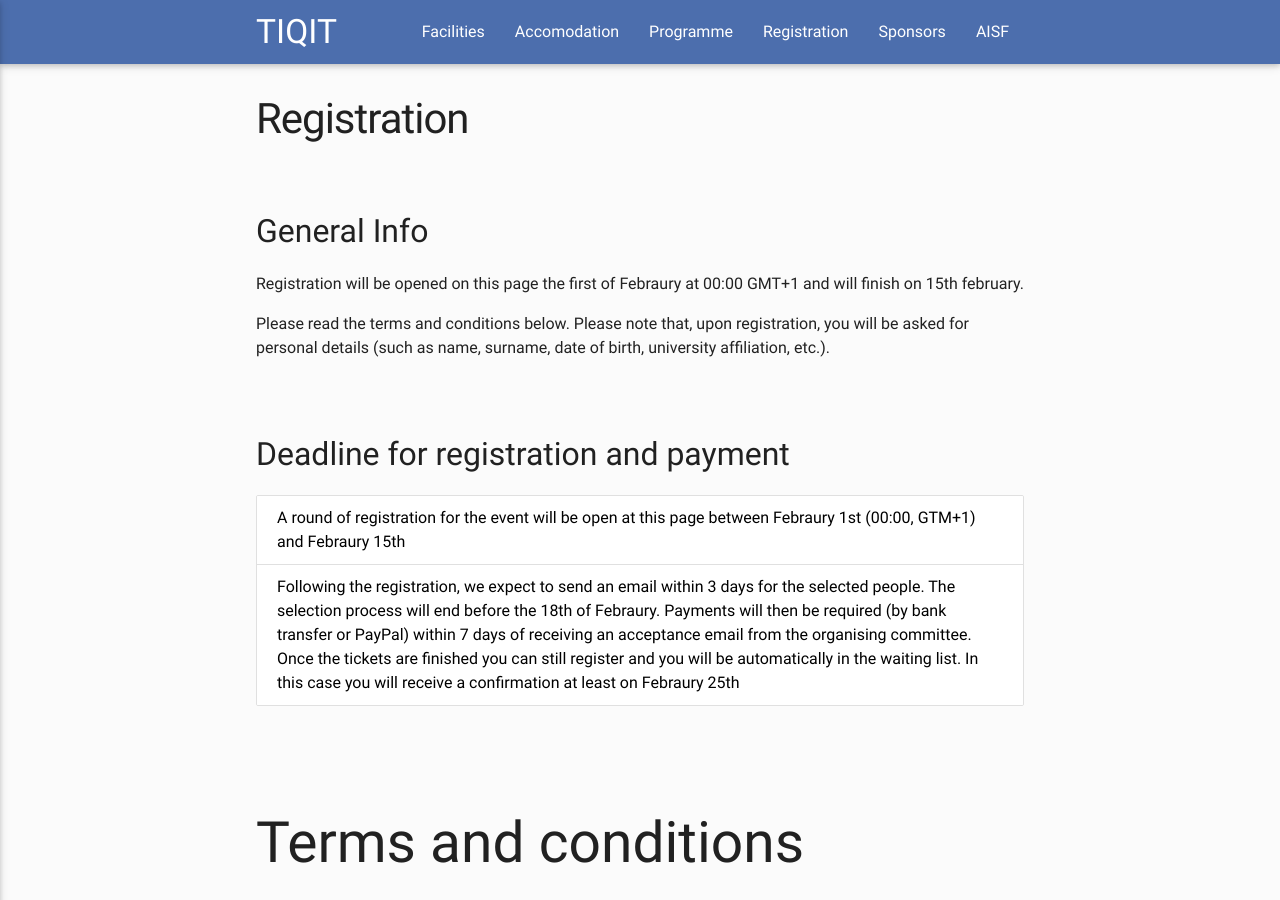
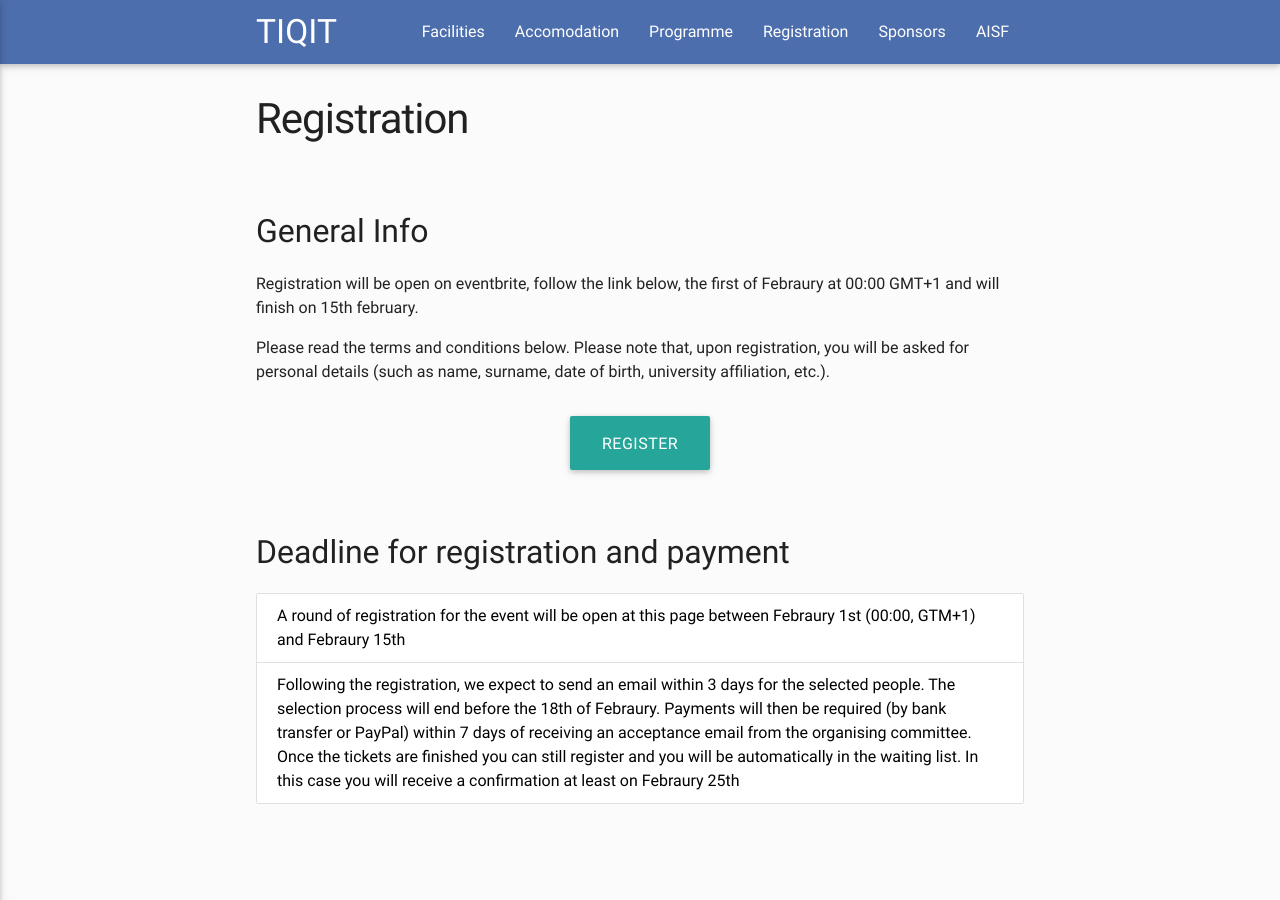
Before and after one commit to ai-sf/tiqit20, a Jekyll site: the page built from registration.html, in a window 1280 px wide and 900 px high. Built offline with Jekyll 4.4.1, drawn with Linux system fonts in a browser that asks for light colours; nearby versions of some CDN libraries.

Commit message:
aggiunto link eventbrite

```diff
--- a/_data/registration.yml
+++ b/_data/registration.yml
@@ -1,4 +1,4 @@
-info: "Registration will be opened on this page the first of Febraury at 00:00 GMT+1 and will finish on 15th february.
+info: "Registration will be open on eventbrite, follow the link below, the first of Febraury at 00:00 GMT+1 and will finish on 15th february.
 </p><p>
 Please read the terms and conditions below. Please note that, upon registration, you will be asked for personal details (such as name, surname, date of birth, university affiliation, etc.)."
 
--- a/registration.html
+++ b/registration.html
@@ -18,6 +18,13 @@ title: Registration
     </p>
   </div>
 {% endif %}
+
+
+<div class="row center">
+    <a href="https://www.eventbrite.co.uk/e/tiqit-tickets-31325711045" target="_blank" id="download-button" class="btn-large waves-effect waves-light teal lighten-1">Register</a><br>
+  </div>
+
+
 
 
 <div class="section">
```
